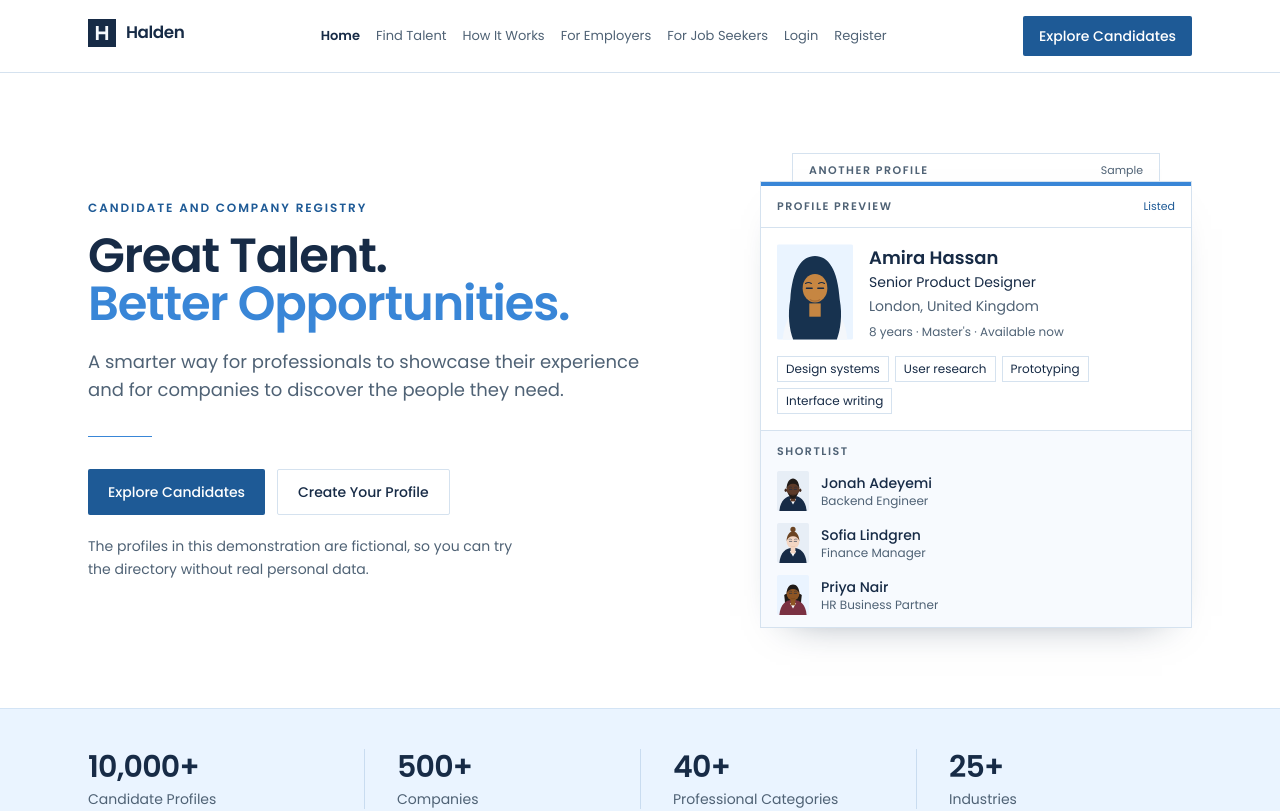
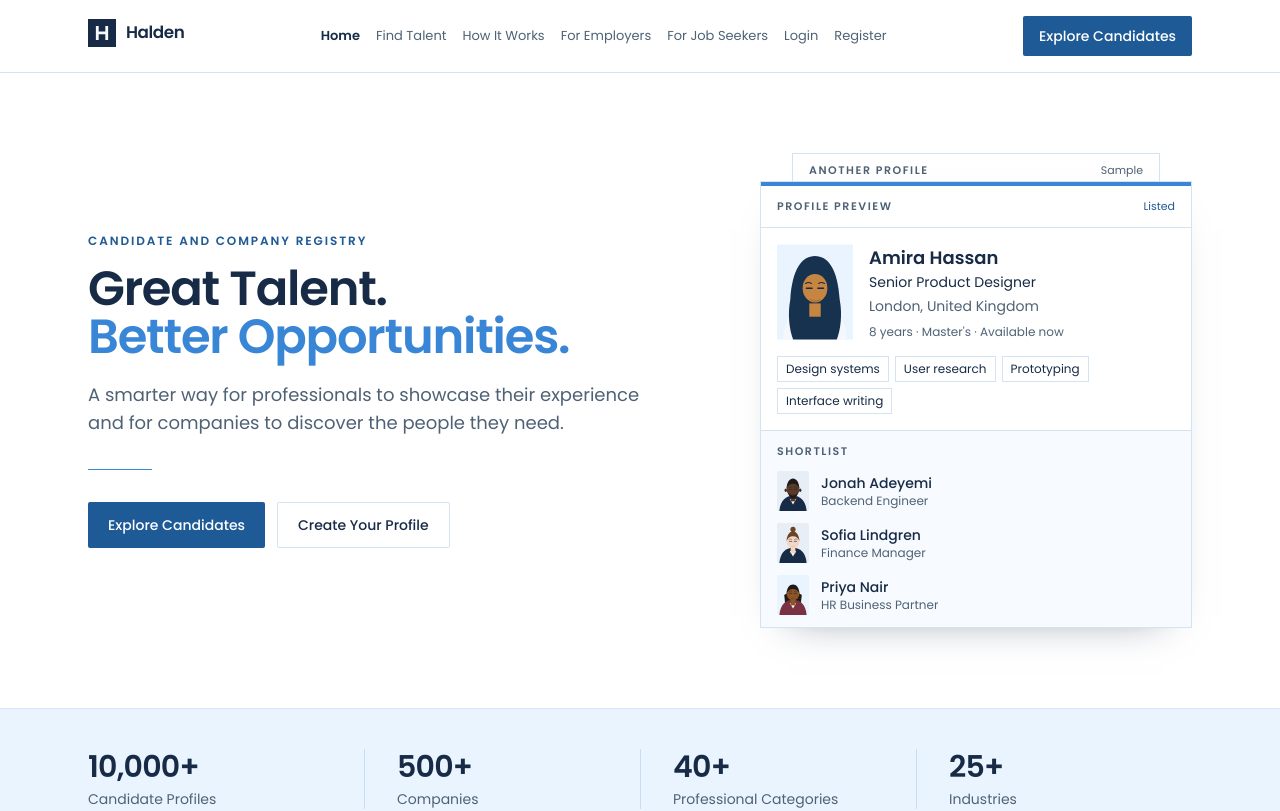
Before and after one commit to Engineering-Alasoft/Holden-hr, a Next.js app: page / in a window 1280 px wide. Shown: the top 811 px of the page. Built offline with nearby package versions, Linux system fonts and the light colour scheme.

Commit message:
Remove fictional profile notice from Hero component

```diff
--- a/components/Hero.js
+++ b/components/Hero.js
@@ -29,9 +29,9 @@ export default function Hero() {
               Create Your Profile
             </Link>
           </div>
-          <p className="mt-5 max-w-md text-sm leading-relaxed text-muted">
+          {/* <p className="mt-5 max-w-md text-sm leading-relaxed text-muted">
             The profiles in this demonstration are fictional, so you can try the directory without real personal data.
-          </p>
+          </p> */}
         </div>
         <div className="lg:col-span-5" aria-hidden="true">
           <div className="relative pt-7">
```
